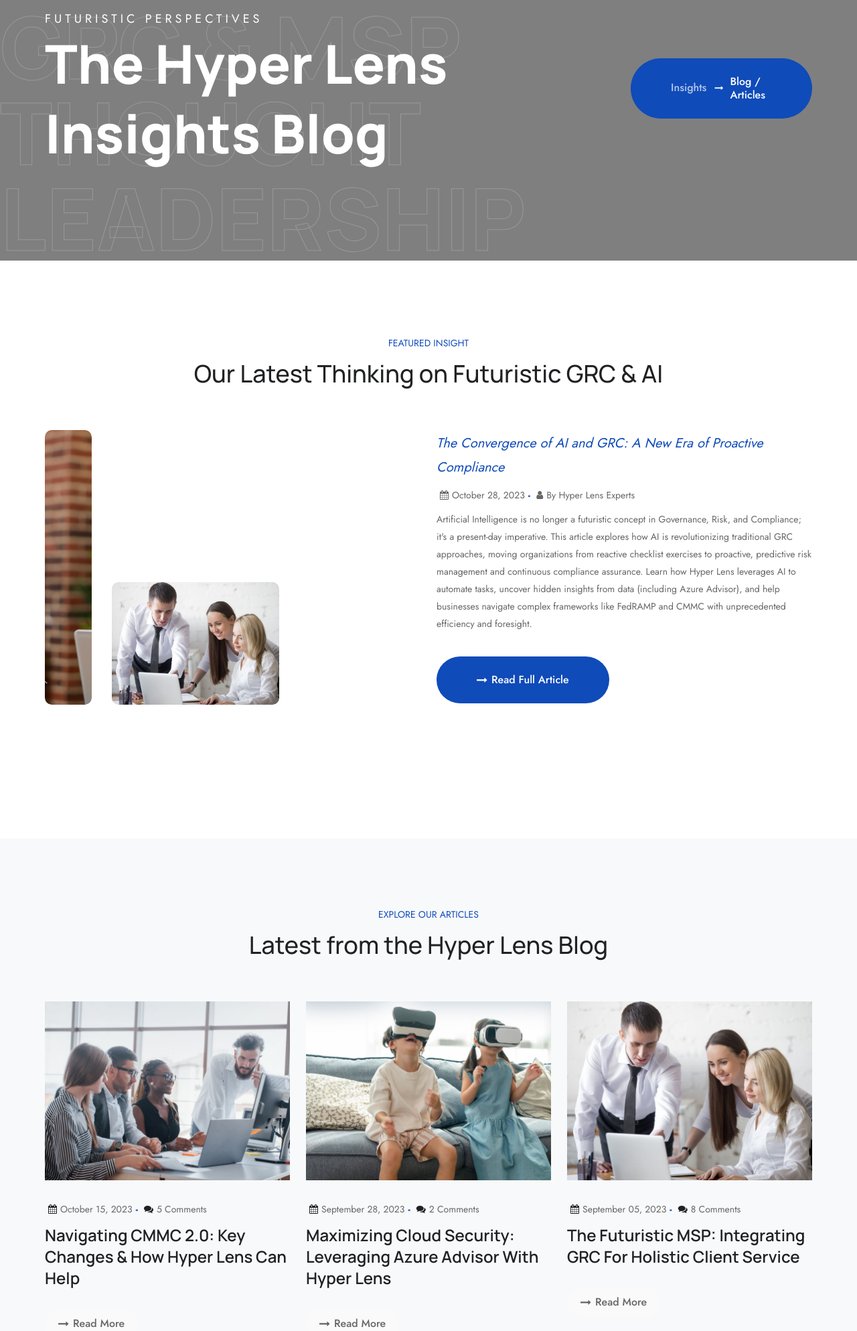
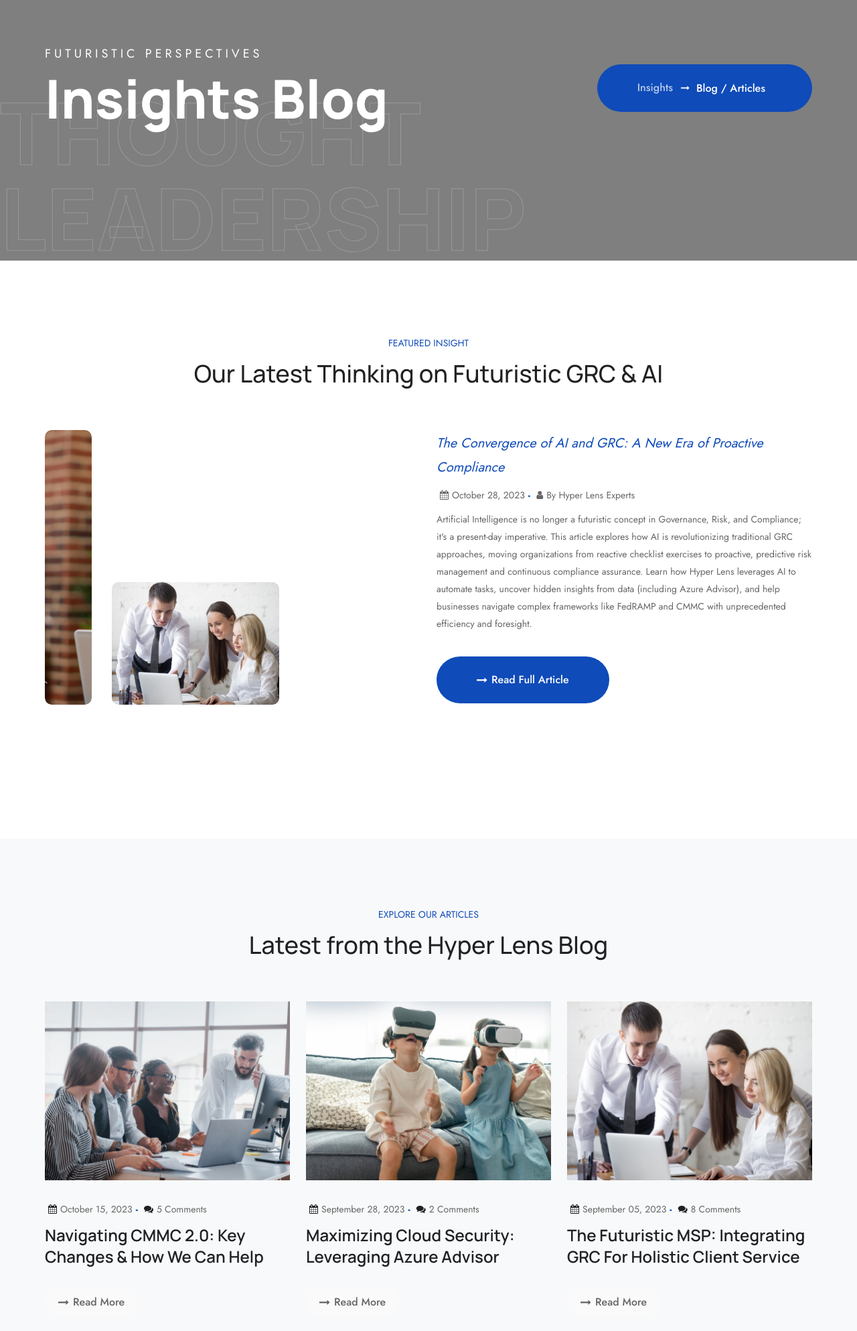
Before and after one commit to Mujtaba619/hyperlens, a plain HTML site: page blog.html in a window 1280 px wide. Shown: the part 260-2247 px from the top of the page at 67% size. Drawn offline with Linux system fonts and the light colour scheme; files whose address does not match are found by name.

Commit message:
Updated Blog

```diff
--- a/blog.html
+++ b/blog.html
@@ -12,8 +12,8 @@
     <meta name="description" content="Explore the Hyper Lens Blog for the latest insights, articles, and expert analysis on futuristic GRC, AI-driven MSP strategies, cybersecurity, compliance (FedRAMP, CMMC, SOC 2), and innovative IT solutions.">
 
     <!-- FAVICONS ICON -->
-    <link rel="icon" href="images/favicon.ico" type="image/x-icon">
-    <link rel="shortcut icon" type="image/x-icon" href="images/favicon.png">
+    <link rel="icon" href="images/logo/2x/hyperlens_icon@2x.png" type="image/x-icon">
+    <link rel="shortcut icon" type="image/x-icon" href="images/logo/2x/hyperlens_icon@2x.png">
 
     <!-- PAGE TITLE HERE -->
     <title>Hyper Lens | Blog: GRC, MSP & AI Insights</title>
@@ -223,7 +223,7 @@
                         <div class="banner-title-outer">
                             <div class="banner-title-name">
                                 <span class="sx-bnr-sm-title">Futuristic Perspectives</span>
-                                <h2 class="sx-title">The Hyper Lens Insights Blog</h2>
+                                <h2 class="sx-title">Insights Blog</h2>
                             </div>
                             <div>
                                 <ul class="sx-breadcrumb breadcrumb-style-2">
@@ -235,7 +235,7 @@
                     </div>
                 </div>
                 <div class="sx-bnr-outline-text">
-                    <h1>GRC & MSP Thought Leadership</h1>
+                    <h1>Thought Leadership</h1>
                 </div>
             </div>
             <!-- INNER PAGE BANNER END -->
@@ -307,7 +307,7 @@
                                         </ul>
                                     </div>
                                     <div class="sx-post-title ">
-                                        <h4 class="post-title"><a href="blog-detail-full.html">Navigating CMMC 2.0: Key Changes & How Hyper Lens Can Help</a></h4>
+                                        <h4 class="post-title"><a href="blog-detail-full.html">Navigating CMMC 2.0: Key Changes & How We Can Help</a></h4>
                                     </div>
                                     <div class="sx-post-readmore">
                                         <a href="blog-detail-full.html" title="READ MORE" rel="bookmark" class="site-button icon"><i class="fa  fa-long-arrow-right"></i>Read More</a>
@@ -329,7 +329,7 @@
                                         </ul>
                                     </div>
                                     <div class="sx-post-title ">
-                                        <h4 class="post-title"><a href="blog-detail-full.html">Maximizing Cloud Security: Leveraging Azure Advisor with Hyper Lens</a></h4>
+                                        <h4 class="post-title"><a href="blog-detail-full.html">Maximizing Cloud Security: Leveraging Azure Advisor</a></h4>
                                     </div>
                                     <div class="sx-post-readmore">
                                         <a href="blog-detail-full.html" title="READ MORE" rel="bookmark" class="site-button icon"><i class="fa  fa-long-arrow-right"></i>Read More</a>
@@ -477,7 +477,7 @@
                                    <h2><img src="images/logo/SVG/hyperlens_square.svg" alt="#"></h2>
                                 </a>
                                 </div>
-                                <p>Hyper Lens: Pioneering futuristic GRC and MSP solutions for unparalleled compliance, security, and operational resilience. Your single source of truth and action.</p>
+                                <p>AI-driven GRC & MSP insights, unified visibility, and expert guidance for FedRAMP, CMMC, SOC 2, and IT resilience.</p>
                                 <div class="widget_about-call-section">
                                     <div class="sx-f-call-icon"><i class="flaticon-telephone"></i></div>
                                     <div class="sx-f-call-section">
```
